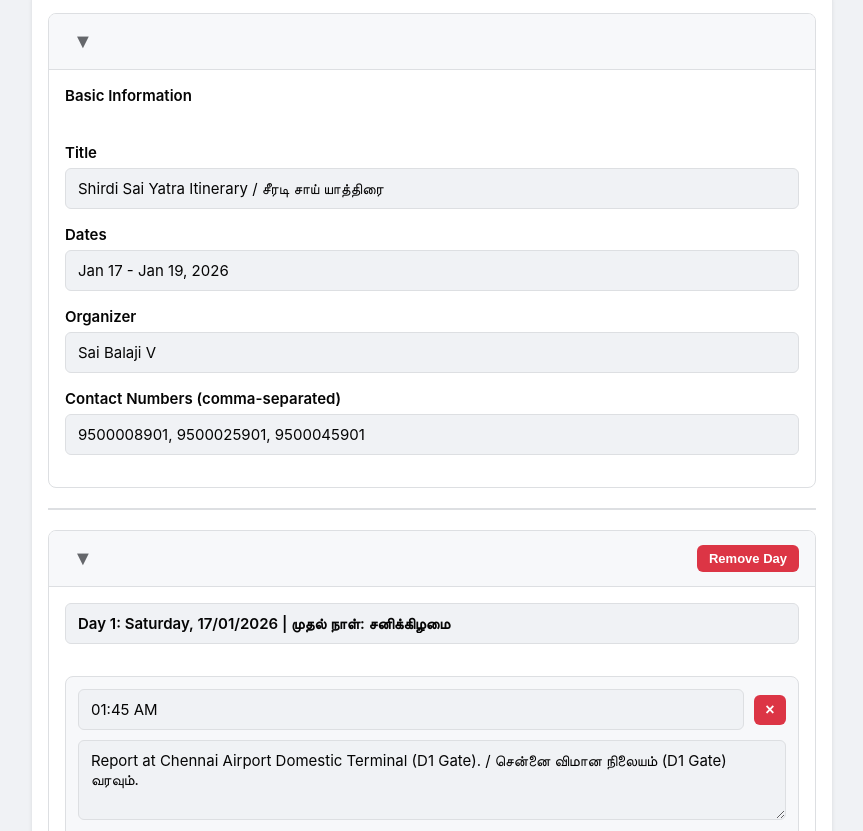
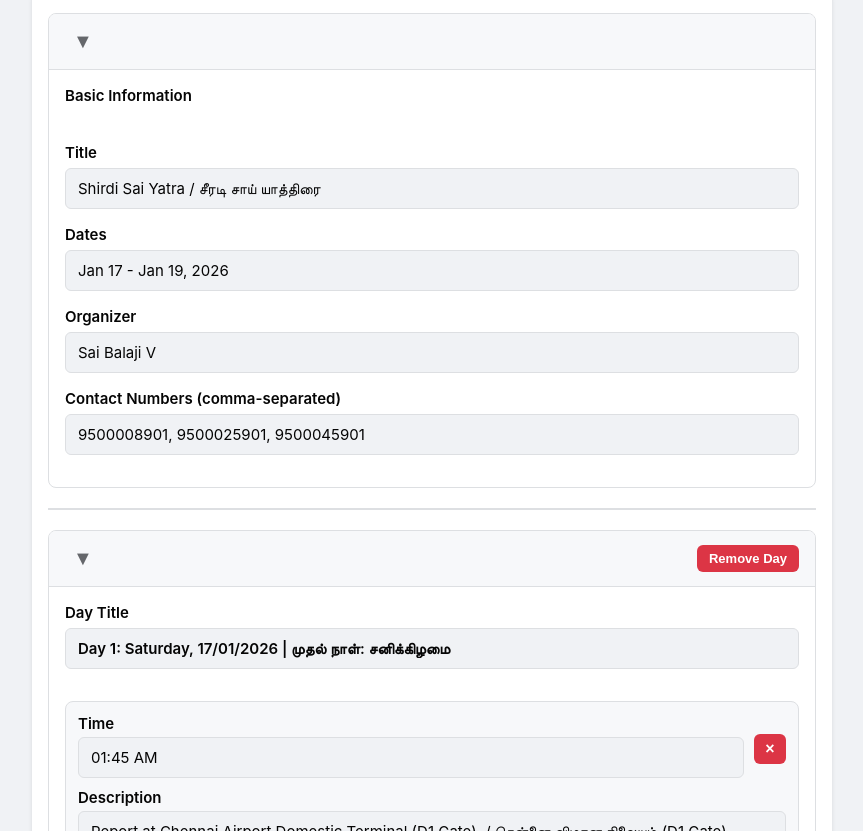
Before and after one commit to sai-yatra/sai-yatra.github.io, a plain HTML site: page index.html in a window 1280 px wide. Shown: the part 111-942 px from the top of the page, without its empty margins (208-1071 px from the left). Drawn offline with Linux system fonts and the light colour scheme.

Commit message:
Added analytics, favicon, labels and removed default values

```diff
--- a/script.js
+++ b/script.js
@@ -2,7 +2,7 @@
 const THEME_KEY = 'sai_itinerary_theme';
 
 const originalData = {
-    title: "Shirdi Sai Yatra Itinerary / சீரடி சாய் யாத்திரை",
+    title: "Shirdi Sai Yatra / சீரடி சாய் யாத்திரை",
     dates: "Jan 17 - Jan 19, 2026",
     organizer: "Sai Balaji V",
     contacts: "9500008901, 9500025901, 9500045901",
@@ -395,7 +395,8 @@
                     <button class="btn btn-danger btn-small" onclick="removeDay(${dayIdx})">Remove Day</button>
                 </div>
                 <div class="section-header">
-                    <input type="text" class="section-title day-title" value="${escapeHtml(day.title || '')}" placeholder="Day title">
+                    <label class="form-label">Day Title</label>
+                    <input type="text" class="section-title day-title" value="${escapeHtml(day.title || '')}" placeholder="e.g., Day 1: Saturday, 17/01/2026">
                 </div>
                 <div class="section-body ${collapsedSections['day-' + dayIdx] ? 'collapsed' : ''}">
         `;
@@ -404,10 +405,16 @@
             html += `
                 <div class="activity-item">
                     <div class="activity-header">
-                        <input type="text" class="activity-time" value="${escapeHtml(act.time || '')}" placeholder="Time">
-                        <button class="btn btn-icon" data-tooltip="Delete Activity" onclick="removeActivity(${dayIdx}, ${actIdx})">×</button>
+                        <div style="flex: 1;">
+                            <label class="form-label" style="margin-bottom: 4px;">Time</label>
+                            <input type="text" class="activity-time" value="${escapeHtml(act.time || '')}" placeholder="e.g., 01:45 AM" style="width: 100%;">
+                        </div>
+                        <button class="btn btn-icon" data-tooltip="Delete Activity" onclick="removeActivity(${dayIdx}, ${actIdx})" style="margin-top: 20px;">×</button>
                     </div>
-                    <textarea class="activity-desc" placeholder="Activity description">${escapeHtml(act.description || '')}</textarea>
+                    <div style="margin-top: 10px;">
+                        <label class="form-label" style="margin-bottom: 4px;">Description</label>
+                        <textarea class="activity-desc" placeholder="Activity description">${escapeHtml(act.description || '')}</textarea>
+                    </div>
             `;
 
             if (act.subItems && act.subItems.length > 0) {
@@ -448,7 +455,8 @@
                     <button class="btn btn-danger btn-small" onclick="removeSection(${secIdx})">Remove Section</button>
                 </div>
                 <div class="section-header">
-                    <input type="text" class="section-title section-title-input" value="${escapeHtml(section.title || '')}" placeholder="Section title">
+                    <label class="form-label">Section Title</label>
+                    <input type="text" class="section-title section-title-input" value="${escapeHtml(section.title || '')}" placeholder="e.g., Important Instructions">
                 </div>
                 <div class="section-body ${collapsedSections['sec-' + secIdx] ? 'collapsed' : ''}">
         `;
@@ -458,10 +466,12 @@
                 <div class="instruction-item">
                     <div class="instruction-header">
                         <div class="instruction-content">
-                            <input type="text" class="instruction-title-input" value="${escapeHtml(item.title || '')}" placeholder="Title (e.g., Identity)">
-                            <textarea class="instruction-desc-input" placeholder="Description" style="margin-top: 8px;">${escapeHtml(item.description || '')}</textarea>
+                            <label class="form-label" style="margin-bottom: 4px;">Title</label>
+                            <input type="text" class="instruction-title-input" value="${escapeHtml(item.title || '')}" placeholder="e.g., Identity">
+                            <label class="form-label" style="margin-bottom: 4px; margin-top: 8px;">Description</label>
+                            <textarea class="instruction-desc-input" placeholder="Description">${escapeHtml(item.description || '')}</textarea>
                         </div>
-                        <button class="btn btn-icon" data-tooltip="Delete Item" onclick="removeSectionItem(${secIdx}, ${itemIdx})">×</button>
+                        <button class="btn btn-icon" data-tooltip="Delete Item" onclick="removeSectionItem(${secIdx}, ${itemIdx})" style="margin-top: 20px;">×</button>
                     </div>
                 </div>
             `;
@@ -508,7 +518,7 @@
 function addDay() {
     autoSave();
     data.days.push({
-        title: 'New Day',
+        title: '',
         activities: []
     });
     render();
@@ -560,7 +570,7 @@
 function addSection() {
     autoSave();
     data.sections.push({
-        title: 'New Section',
+        title: '',
         items: []
     });
     render();
--- a/styles.css
+++ b/styles.css
@@ -301,12 +301,11 @@
 .activity-header {
     display: flex;
     gap: 10px;
-    align-items: center;
-    margin-bottom: 10px;
+    align-items: flex-start;
 }
 
 .activity-time {
-    width: 130px;
+    width: 100%;
 }
 
 .instruction-item {
```
Also changed, not shown: index.html (+4 -0 lines).
